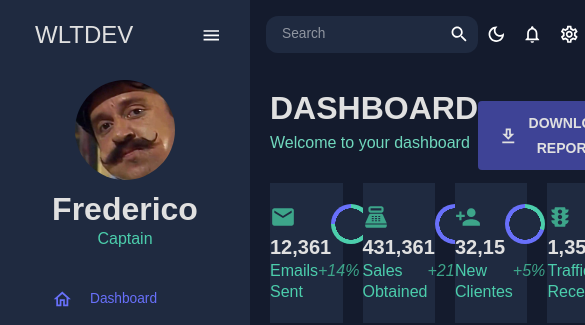
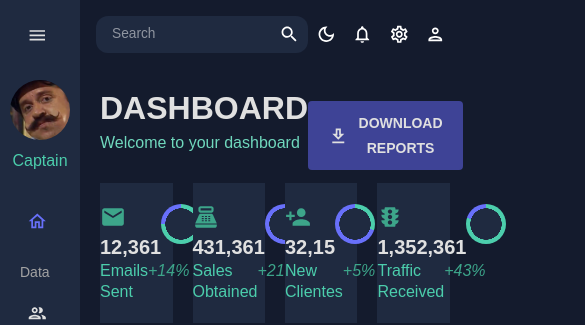
Before and after one commit to wltdev/reactjs-admin-theme, a React (Vite) app: page / in a window 390 px wide. Shown: the top 325 px of the page, 585 px wide, since content can reach past the window. Built offline with nearby package versions, Linux system fonts and the light colour scheme.

Commit message:
fix: sidebar responsivity

```diff
--- a/src/components/layouts/global/Sidebar/index.tsx
+++ b/src/components/layouts/global/Sidebar/index.tsx
@@ -15,9 +15,12 @@ import PieChartOutlineOutlinedIcon from '@mui/icons-material/PieChartOutlineOutl
 import ReceiptOutlinedIcon from '@mui/icons-material/ReceiptOutlined';
 import TimelineOutlinedIcon from '@mui/icons-material/TimelineOutlined';
 import { Box, IconButton, Typography, useTheme } from '@mui/material';
+import useMediaQuery from '@mui/material/useMediaQuery';
 
 import avatarImg from '@/assets/avatar.jpg';
 import { tokens } from '@/theme';
+
+import { SiderBarContainer, UserAvatar, UserName } from './styles';
 
 type ItemType = {
     title: string;
@@ -49,10 +52,12 @@ const Item = ({ title, icon, selected, path, navigate }: ItemType) => {
 export const Sidebar = () => {
     const theme = useTheme();
     const colors = tokens(theme.palette.mode);
-    const [isCollapsed, setIsCollapsed] = useState(false);
-    const [selected, setSelected] = useState('/');
+    const isNonMobile = useMediaQuery('(min-width:600px)');
     const route = useLocation();
     const navigate = useNavigate();
+
+    const [isCollapsed, setIsCollapsed] = useState(!isNonMobile);
+    const [selected, setSelected] = useState('/');
 
     const handleNavigate = (link: string) => {
         navigate(link);
@@ -63,29 +68,12 @@ export const Sidebar = () => {
         setSelected(route.pathname);
     }, []);
 
+    // useEffect(() => {
+    //     console.log(isNonMobile);
+    // }, [isNonMobile]);
+
     return (
-        <Box
-            sx={{
-                '& .ps-sidebar-container': {
-                    background: `${colors.primary[400]} !important`
-                },
-                '& .ps-menuitem-root': {
-                    // padding: '5px 35px 5px 20px !important'
-                },
-                '& .ps-menu-button:hover': {
-                    color: '#868dfb !important',
-                    backgroundColor: 'transparent !important'
-                },
-                '& .ps-menuitem-root .ps-active': {
-                    color: '#6870fa !important',
-                    fontWeight: 800
-                },
-                '& .ps-sidebar-root': {
-                    border: 'none !important'
-                }
-            }}
-        >
-            <ProSidebar collapsed={isCollapsed}>
+        <SiderBarContainer collapsed={isCollapsed} bgcolor={colors.primary[400]}>
             <Menu>
                 {/* LOGO AND MENU ICON */}
                 <MenuItem
@@ -108,27 +96,27 @@ export const Sidebar = () => {
                     )}
                 </MenuItem>
 
-                    {!isCollapsed && (
                 <Box mb="25px">
                     <Box display="flex" justifyContent="center" alignItems="center">
-                                <img
-                                    alt="profile-user"
-                                    width="100px"
-                                    height="100px"
-                                    src={avatarImg}
-                                    style={{ cursor: 'pointer', borderRadius: '50%', objectFit: 'cover' }}
-                                />
+                        <UserAvatar alt="profile-user" src={avatarImg} isCollapsed={isCollapsed} />
                     </Box>
                     <Box textAlign="center">
-                                <Typography variant="h2" color={colors.grey[100]} fontWeight="bold" sx={{ m: '10px 0 0 0' }}>
+                        {!isCollapsed && (
+                            <UserName
+                                isCollapsed={isCollapsed}
+                                variant="h2"
+                                color={colors.grey[100]}
+                                fontWeight="bold"
+                                sx={{ m: '10px 0 0 0' }}
+                            >
                                 Frederico
-                                </Typography>
-                                <Typography variant="h5" color={colors.greenAccent[500]}>
+                            </UserName>
+                        )}
+                        <Typography variant="h5" mt={!isCollapsed ? '0' : '10px'} color={colors.greenAccent[500]}>
                             Captain
                         </Typography>
                     </Box>
                 </Box>
-                    )}
 
                 <Box paddingLeft={isCollapsed ? undefined : '10%'}>
                     <Item title="Dashboard" path="/" navigate={handleNavigate} icon={<HomeOutlinedIcon />} selected={selected} />
@@ -136,13 +124,7 @@ export const Sidebar = () => {
                     <Typography variant="h6" color={colors.grey[300]} sx={{ m: '15px 0 5px 20px' }}>
                         Data
                     </Typography>
-                        <Item
-                            title="Manage Team"
-                            navigate={handleNavigate}
-                            path="/team"
-                            icon={<PeopleOutlinedIcon />}
-                            selected={selected}
-                        />
+                    <Item title="Manage Team" navigate={handleNavigate} path="/team" icon={<PeopleOutlinedIcon />} selected={selected} />
                     <Item
                         title="Contacts Information"
                         path="/contacts"
@@ -161,13 +143,7 @@ export const Sidebar = () => {
                     <Typography variant="h6" color={colors.grey[300]} sx={{ m: '15px 0 5px 20px' }}>
                         Pages
                     </Typography>
-                        <Item
-                            title="Profile Form"
-                            path="/form"
-                            navigate={handleNavigate}
-                            icon={<PersonOutlinedIcon />}
-                            selected={selected}
-                        />
+                    <Item title="Profile Form" path="/form" navigate={handleNavigate} icon={<PersonOutlinedIcon />} selected={selected} />
                     <Item
                         title="Calendar"
                         path="/calendar"
@@ -175,13 +151,7 @@ export const Sidebar = () => {
                         icon={<CalendarTodayOutlinedIcon />}
                         selected={selected}
                     />
-                        <Item
-                            title="FAQ Page"
-                            path="/faq"
-                            navigate={handleNavigate}
-                            icon={<HelpOutlineOutlinedIcon />}
-                            selected={selected}
-                        />
+                    <Item title="FAQ Page" path="/faq" navigate={handleNavigate} icon={<HelpOutlineOutlinedIcon />} selected={selected} />
 
                     <Typography variant="h6" color={colors.grey[300]} sx={{ m: '15px 0 5px 20px' }}>
                         Charts
@@ -194,13 +164,7 @@ export const Sidebar = () => {
                         icon={<PieChartOutlineOutlinedIcon />}
                         selected={selected}
                     />
-                        <Item
-                            title="Line Chart"
-                            path="/line"
-                            navigate={handleNavigate}
-                            icon={<TimelineOutlinedIcon />}
-                            selected={selected}
-                        />
+                    <Item title="Line Chart" path="/line" navigate={handleNavigate} icon={<TimelineOutlinedIcon />} selected={selected} />
                     <Item
                         title="Geography Chart"
                         path="/geography"
@@ -210,7 +174,6 @@ export const Sidebar = () => {
                     />
                 </Box>
             </Menu>
-            </ProSidebar>
-        </Box>
+        </SiderBarContainer>
     );
 };
--- /dev/null
+++ b/src/components/layouts/global/Sidebar/styles.ts
@@ -0,0 +1,44 @@
+import { Sidebar as ProSidebar, Sidebar } from 'react-pro-sidebar';
+
+import styled from 'styled-components';
+
+import { Typography } from '@mui/material';
+
+type AvatarProps = {
+    isCollapsed?: boolean;
+};
+
+export const UserAvatar = styled.img<AvatarProps>`
+    cursor: pointer;
+    border-radius: 50%;
+    object-fit: cover;
+
+    width: ${({ isCollapsed }) => (isCollapsed ? 60 : 100)}px;
+    height: ${({ isCollapsed }) => (isCollapsed ? 60 : 100)}px;
+`;
+
+export const UserName = styled(Typography)<AvatarProps>`
+    font-size: ${({ isCollapsed }) => (isCollapsed ? '0.8rem' : '1.25rem')};
+`;
+
+type SidebarProps = {
+    bgcolor: string;
+};
+
+export const SiderBarContainer = styled(ProSidebar)<SidebarProps>`
+    & .ps-sidebar-container {
+        background: ${({ bgcolor }) => bgcolor} !important;
+    }
+
+    & .ps-menu-button:hover {
+        color: #868dfb !important;
+        background-color: transparent !important;
+    }
+
+    & .ps-menuitem-root .ps-active {
+        color: #6870fa !important;
+        font-weight: 800;
+    }
+
+    border: none !important;
+`;
--- a/src/index.css
+++ b/src/index.css
@@ -3,7 +3,6 @@
 html,
 body,
 #root,
-.app,
 .content {
     height: 100%;
     width: 100%;
```
Lines whose indentation alone changed are shown as unchanged.
